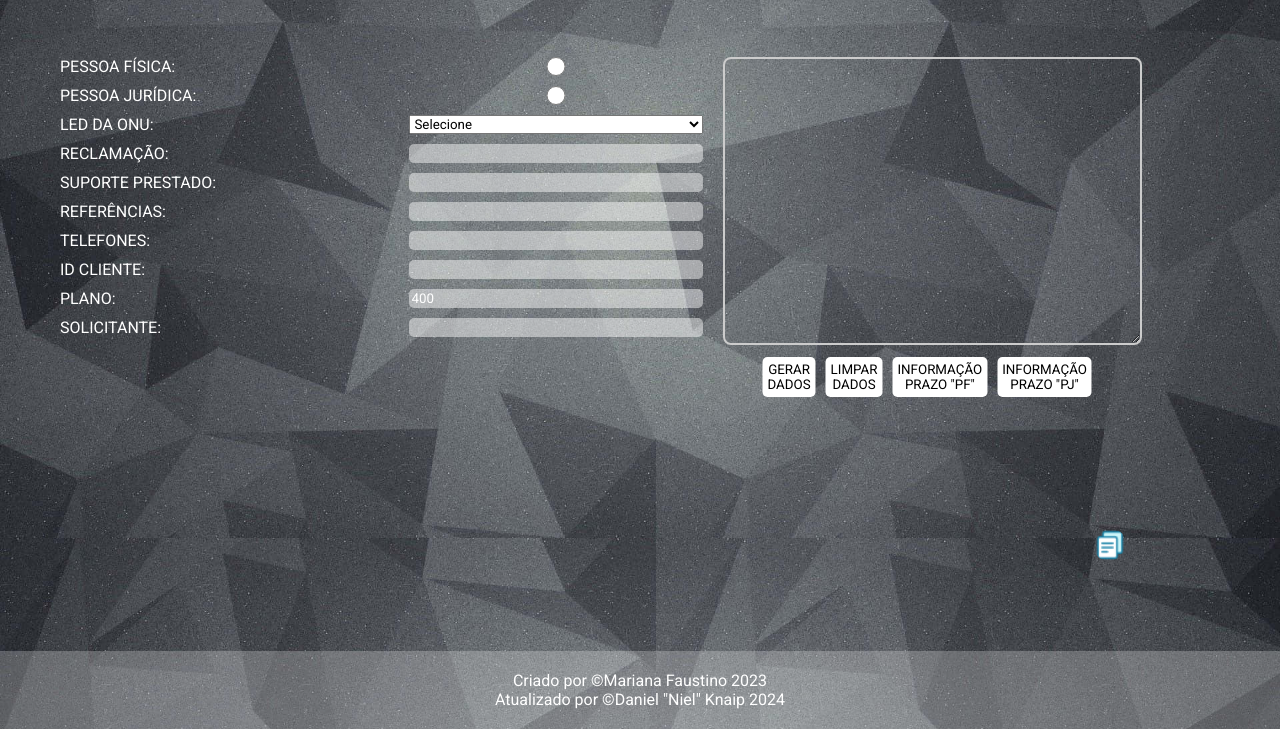
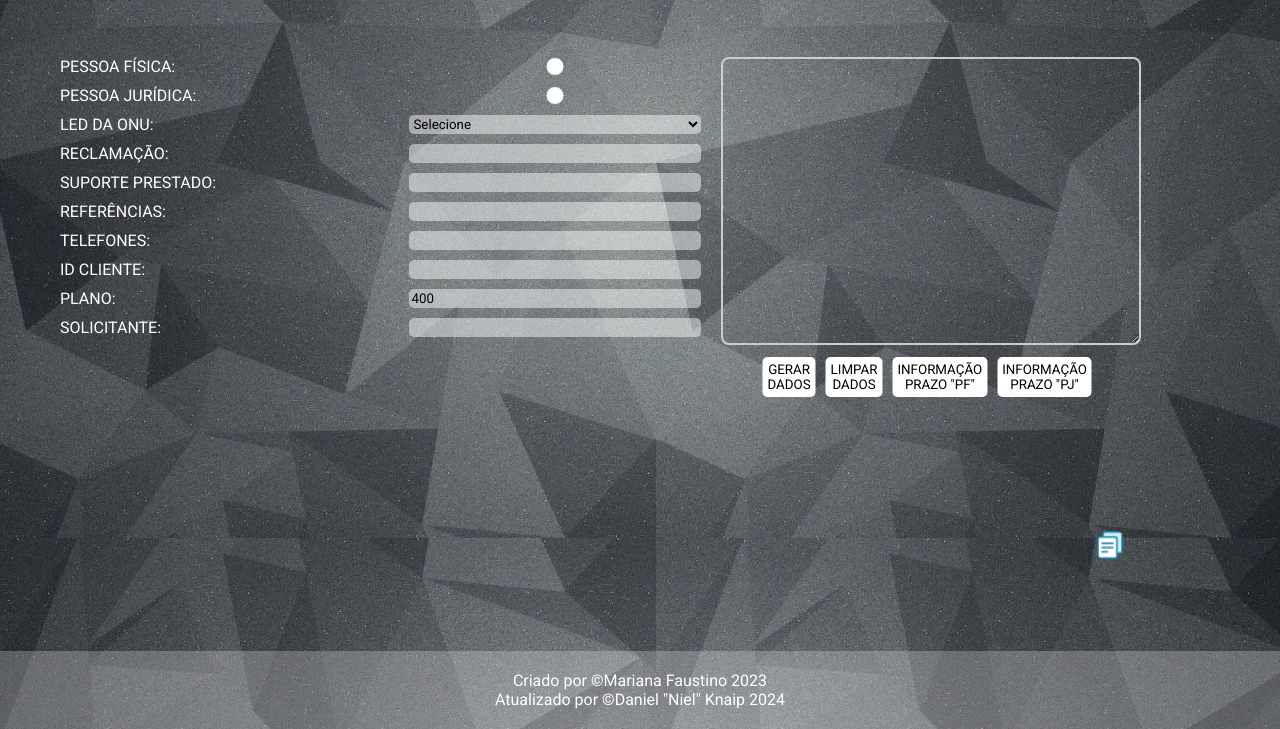
Before and after one commit to nielkp/gerarordem, a plain HTML site: page index.html in a window 1280 px wide. Shown: the part 71-800 px from the top of the page. Drawn offline with Linux system fonts and the light colour scheme.

Commit message:
Update style.css

```diff
--- a/style.css
+++ b/style.css
@@ -38,7 +38,7 @@ form input{
     border: none;
     background-color: #ffffff77;
     border-radius: 5px;
-    color: #fff;
+
 }
 
 #formulario{
@@ -96,6 +96,14 @@ form input{
     border: #fff;
 }
 
+#ledonu {
+	border: none;
+    background-color: #ffffff77;
+    border-radius: 5px;
+
+}
+
+
 footer{
     text-align: center;
     background-color: #ffffff3b;
```
